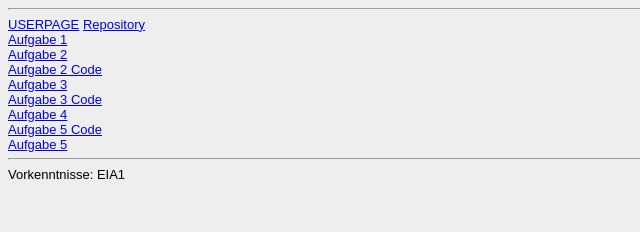
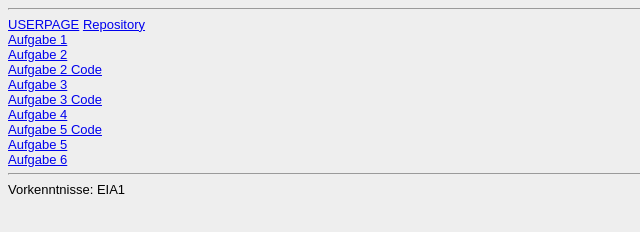
Before and after one commit to yeniayeb/Endabgabe, a plain HTML site: page steckbrief/steckbrief.htm in a window 1280 px wide. Shown: the whole page, without its empty margins (0-640 px from the left). Drawn offline with Linux system fonts and the light colour scheme.

Commit message:
Add files via upload

```diff
--- a/steckbrief/steckbrief.htm
+++ b/steckbrief/steckbrief.htm
@@ -18,7 +18,7 @@
 <a href="https://yeniayeb.github.io/EIA2-Inverted/Aufgabe4/Aufgabe 4.pdf"target="_blank">Aufgabe 4 </a> <br>
 <a href="https://yeniayeb.github.io/EIA2-Inverted/Aufgabe4/Aufgabe4.html"target="_blank">Aufgabe 5 Code </a> <br>
 <a href="https://yeniayeb.github.io/EIA2-Inverted/Aufgabe5/Aufgabe5.pdf"target="_blank">Aufgabe 5  </a> <br>
-
+<a href="https://yeniayeb.github.io/EIA2-Inverted/Aufgabe6/Aufgabe6.pdf"target="_blank">Aufgabe 6  </a> <br>
 
 
 <!-- Hier bitte die Vorkenntnisse im Bereich Programmierung zu Beginn der Veranstaltung kurz beschreiben! -->
```
